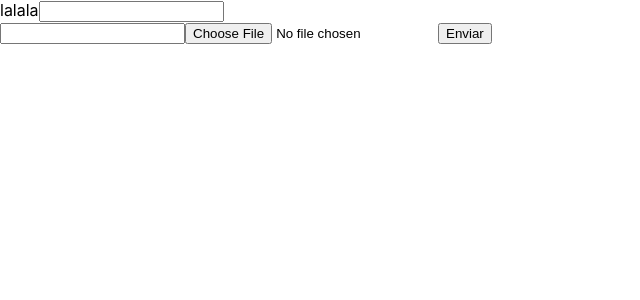
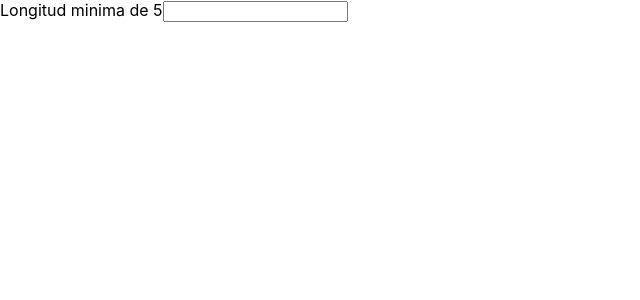
Before and after one commit to mercado-carlos/react-guia-definitiva-holamundo, a React (Vite) app: page / in a window 1280 px wide. Shown: the top 300 px of the page, without its empty margins (0-640 px from the left). Built offline with nearby package versions, Linux system fonts and the light colour scheme.

Commit message:
Introduccion a controlled components

```diff
--- a/src/App.tsx
+++ b/src/App.tsx
@@ -1,24 +1,23 @@
-import React from 'react';
-import './App.css';
+import React, { useState } from 'react';
 
-function App() {
-    const submit = (e: any) => {
-        e.prevenntDefault();
-        const data = Array.from(new FormData(e.target));
-        console.log(Object.fromEntries(data));
+const App = () => {
+    const [value, setValue] = useState('');
+
+    const handleChange = (e: any) => {
+        setValue(e.target.value);
     };
 
     return (
-        <form onSubmit={submit}>
-            <div>
-                <span>lalala</span>
-                <input name="campo" />
-            </div>
-            <input name="campo-2" />
-            <input type="file" name="archivo" />
-            <input type="submit" value="Enviar" />
-        </form>
+        <div>
+            {value.length < 5 ? <span>Longitud minima de 5</span> : null}
+            <input
+                type="text"
+                name="normal"
+                value={value}
+                onChange={handleChange}
+            />
+        </div>
     );
-}
+};
 
 export default App;
```
Also changed, not shown: src/uncontrolled-with-files.tsx (added, +24 -0 lines).
